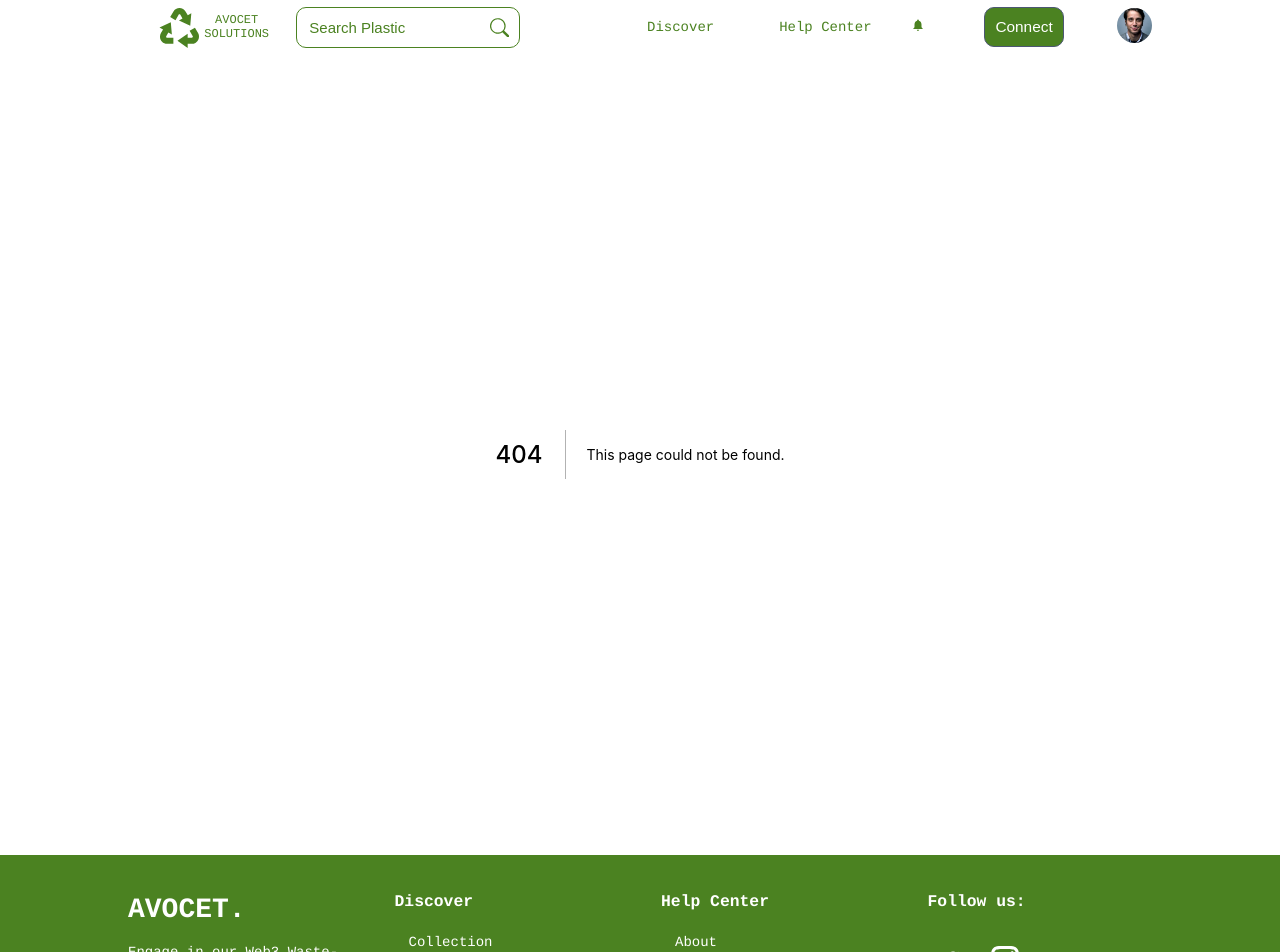
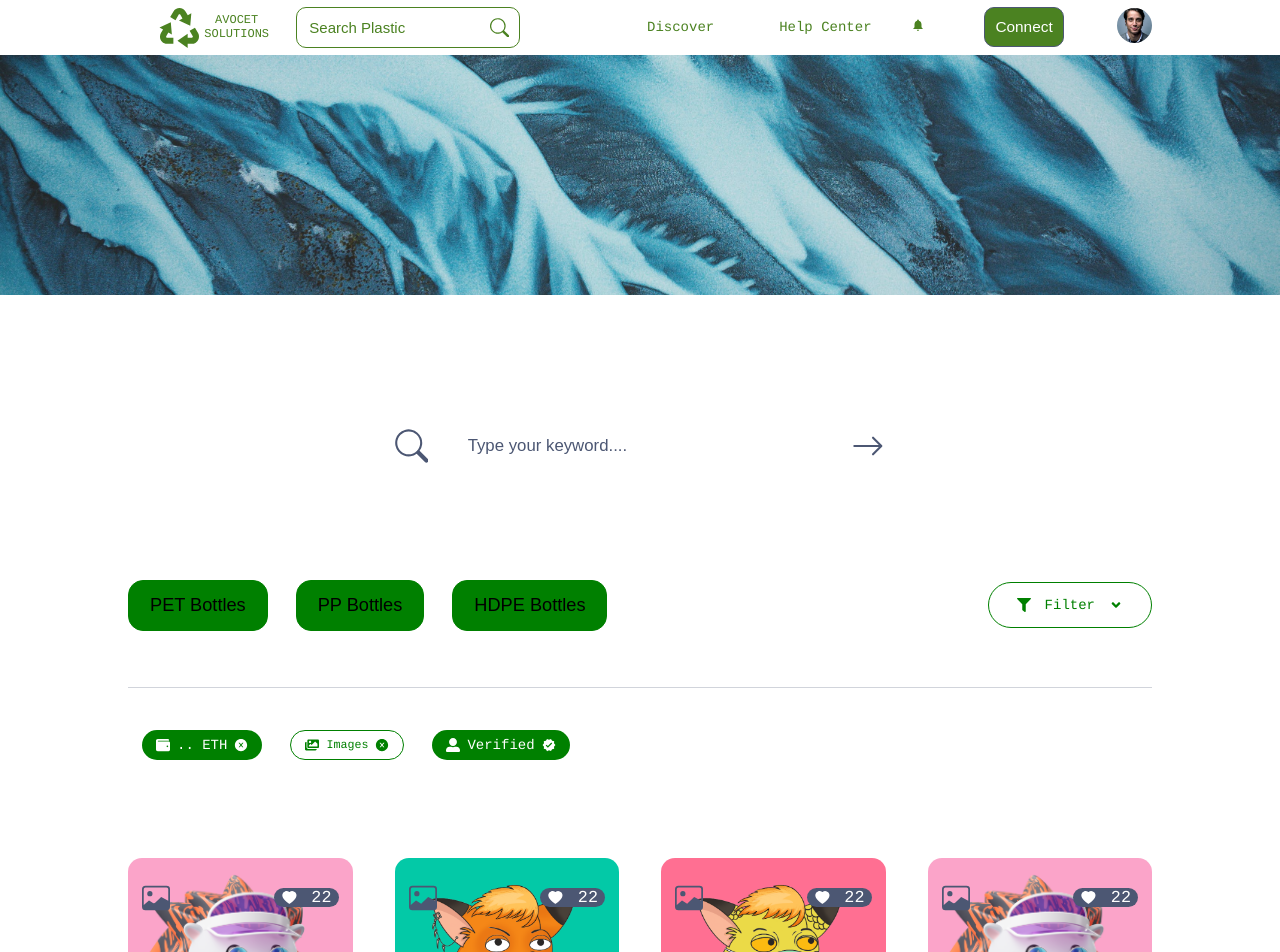
Before and after one commit to ameer017/avocet-frontend, a Next.js app: page /searchPage in a window 1280 px wide. Before the commit this address had no page. Shown: the top 952 px of the page. Built offline with nearby package versions, Linux system fonts and the light colour scheme.

Commit message:
Search Page

```diff
--- /dev/null
+++ b/SearchPage/SearchBar/SearchBar.jsx
@@ -0,0 +1,20 @@
+import React from 'react'
+import {BsSearch, BsArrowRight} from "react-icons/bs"
+
+// INTERNAL IMPORTS
+import Style from "./SearchBar.module.css"
+
+const SearchBar = () => {
+  return (
+    <div className={Style.SearchBar}>
+        <div className={Style.SearchBar_box}>
+            <BsSearch className={Style.SearchBar_box_icon}/>
+            <input type='text' placeholder='Type your keyword....'/>
+            <BsArrowRight className={Style.SearchBar_box_icon} />
+        </div>
+
+    </div>
+  )
+}
+
+export default SearchBar
--- /dev/null
+++ b/SearchPage/SearchBar/SearchBar.module.css
@@ -0,0 +1,51 @@
+.SearchBar {
+    width: 100%;
+
+}
+
+.SearchBar_box {
+    width: 40%;
+    margin: 0 auto;
+    background-color: var(--main-bg-color);
+    color: var(--main-bg-color);
+    display: flex;
+    align-items: center;
+    margin-top: 8rem;
+    margin-bottom: 3rem;
+    box-shadow: var(--box-shadow);
+    border-radius: 5rem;
+    -webkit-border-radius: 5rem;
+    -moz-border-radius: 5rem;
+    -ms-border-radius: 5rem;
+    -o-border-radius: 5rem;
+}
+
+.SearchBar_box_icon {
+    font-size: 3rem;
+    padding: .5rem .8rem;
+    cursor: pointer;
+    color: var(--icons-color);
+
+}
+
+.SearchBar_box input {
+    width: 85%;
+    border: 0;
+    outline: 0;
+    padding: 2rem;
+    color: black;
+    background-color: var(--main-bg-color);
+}
+
+.SearchBar_box input::placeholder {
+    color: var(--icons-color);
+    font-size: 1.2rem;
+}
+
+@media screen and (max-width: 35em){
+    .SearchBar_box {
+        width: 90%;
+        margin-top: 2rem;
+        margin-bottom: 1rem;
+    }
+}
--- /dev/null
+++ b/SearchPage/searchBarIndex.js
@@ -0,0 +1,4 @@
+
+import SearchBar from "./SearchBar/SearchBar";
+
+export {SearchBar}
--- a/components/Navbar/Discover/Discover.jsx
+++ b/components/Navbar/Discover/Discover.jsx
@@ -18,6 +18,10 @@
     {
       name: "Account Setting",
       link: "account-setting"
+    },
+    {
+      name: "Search",
+      link: "searchPage"
     },
     {
       name: "Blog",
--- /dev/null
+++ b/pages/searchPage.js
@@ -0,0 +1,37 @@
+import React from 'react'
+
+// INTERNAL IMPORTS
+import Style from "../styles/searchPage.module.css"
+import {Slider} from "../components/componentIndex"
+import { SearchBar } from '../SearchPage/searchBarIndex'
+import {Filter} from '../components/componentIndex'
+import {CardTwo, Banner} from "../collectionPage/collectionIndex"
+import images from "../img"
+
+const searchPage = () => {
+
+    const collectionArray = [
+        images.nft_image_1,
+        images.nft_image_2,
+        images.nft_image_3,
+        images.nft_image_1,
+        images.nft_image_2,
+        images.nft_image_3,
+        images.nft_image_1,
+        images.nft_image_2,
+    ]
+
+  return (
+    <div className={Style.searchPage}>
+        <Banner bannerImage={images.creatorbackground2}/>
+        <SearchBar/>
+        <Filter/>
+        <CardTwo NFTData={collectionArray}/>
+        <Slider/>
+
+
+    </div>
+  )
+}
+
+export default searchPage
```
Also changed, not shown: styles/searchPage.module.css (added).
